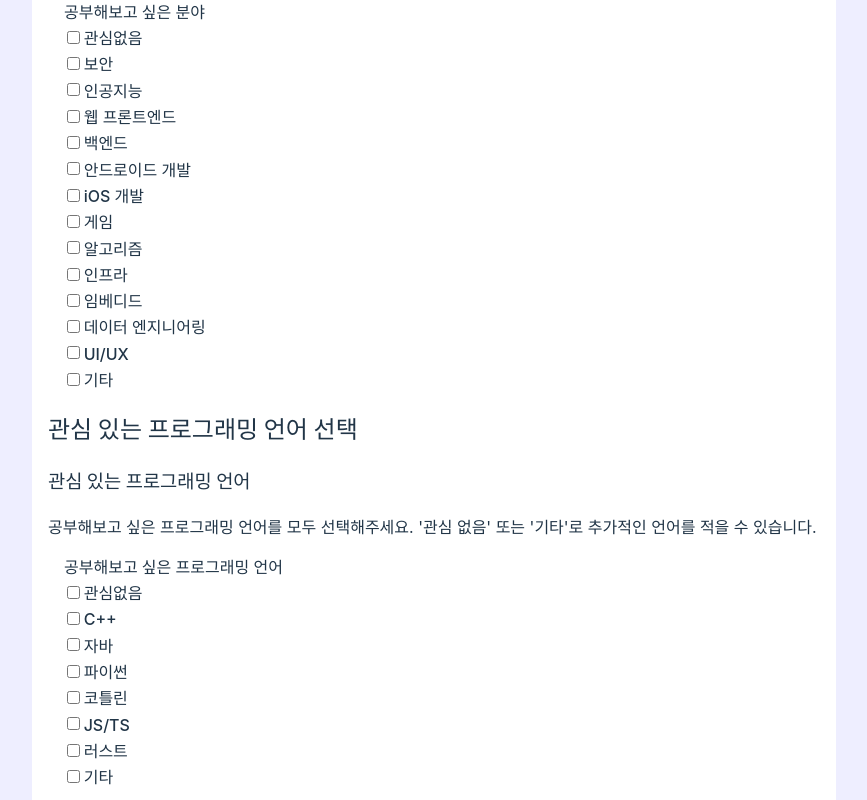
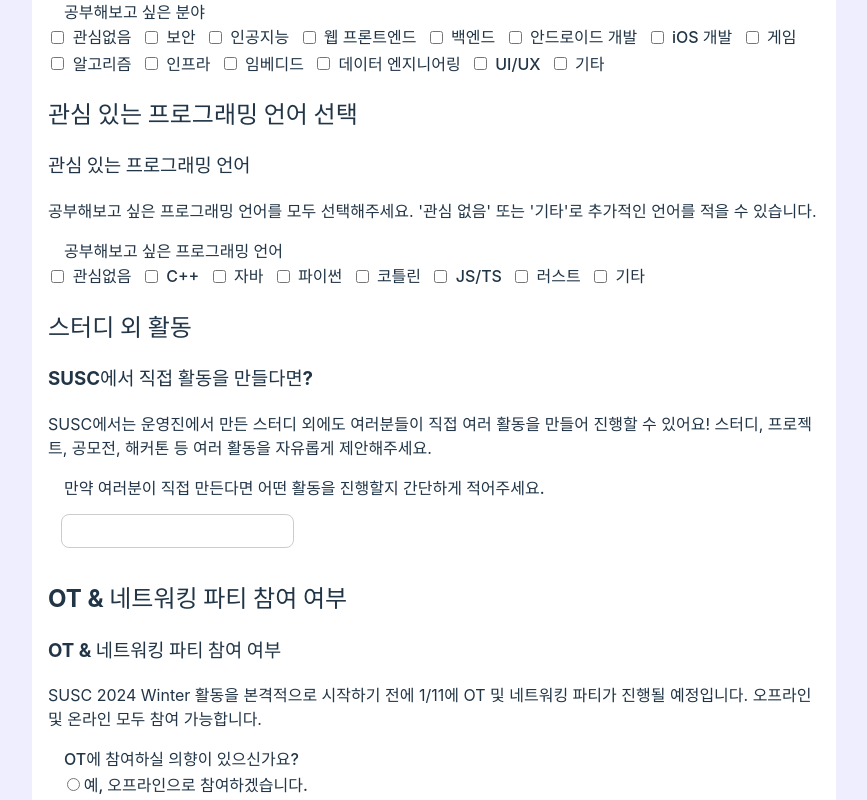
Before and after one commit to SUSC-KR/SUSC-SURVEY, a React (Vite) app: page /DemandSurvey in a window 1280 px wide. Shown: the part 1580-2380 px from the top of the page, without its empty margins (206-1073 px from the left). Built offline with nearby package versions, Linux system fonts and the light colour scheme; a web font is replaced by a local one.

Commit message:
feat: 기타 항목에 대한 text 응답 추가

```diff
--- a/src/components/Question.tsx
+++ b/src/components/Question.tsx
@@ -18,18 +18,26 @@
   const [value, setValue] = useState<string | string[]>(
     type === "checkbox" ? [] : ""
   );
+  const [otherText, setOtherText] = useState("");
 
   const handleChange = (e: React.ChangeEvent<HTMLInputElement>) => {
     if (type === "checkbox") {
       const newValue = e.target.checked
         ? [...(value as string[]), e.target.value]
         : (value as string[]).filter((v) => v !== e.target.value);
+
       setValue(newValue);
       onChange(id, newValue);
     } else {
       setValue(e.target.value);
       onChange(id, e.target.value);
     }
+  };
+
+  const handleOtherChange = (e: React.ChangeEvent<HTMLInputElement>) => {
+    setOtherText(e.target.value);
+    const newValue = (value as string[]).filter((v) => v !== "기타");
+    onChange(id, [...newValue, e.target.value]);
   };
 
   return (
@@ -40,19 +48,40 @@
       )}
       {type === "checkbox" &&
         options?.map((opt) => (
-          <label key={opt}>
+          <span
+            key={opt}
+            style={{
+              display: "inline-flex",
+              alignItems: "center",
+              marginRight: "10px",
+            }}
+          >
             <input
               type="checkbox"
               value={opt}
               checked={(value as string[]).includes(opt)}
               onChange={handleChange}
             />
-            {opt}
-          </label>
+            <label style={{ marginLeft: "5px" }}>{opt}</label>
+            {opt === "기타" && (value as string[]).includes("기타") && (
+              <input
+                type="text"
+                value={otherText}
+                onChange={handleOtherChange}
+                placeholder="직접 입력"
+                style={{
+                  marginLeft: "5px",
+                  padding: "3px",
+                  border: "1px solid #ccc",
+                  borderRadius: "4px",
+                }}
+              />
+            )}
+          </span>
         ))}
       {type === "radio" &&
         options?.map((opt) => (
-          <label key={opt}>
+          <label key={opt} style={{ marginRight: "10px" }}>
             <input
               type="radio"
               name={id}
```
